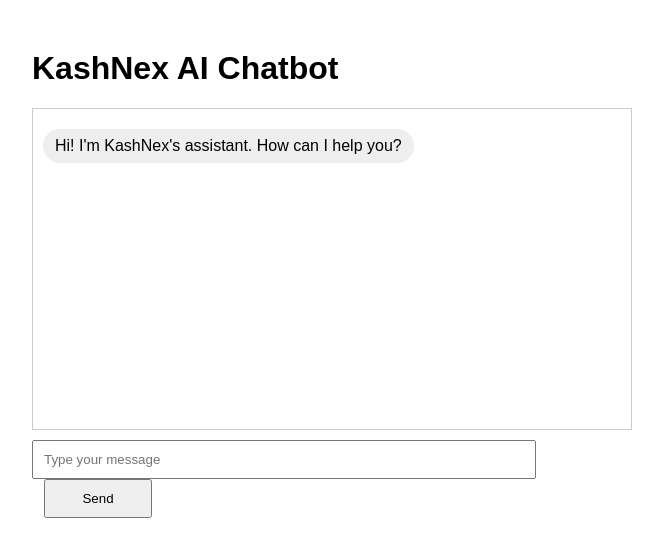
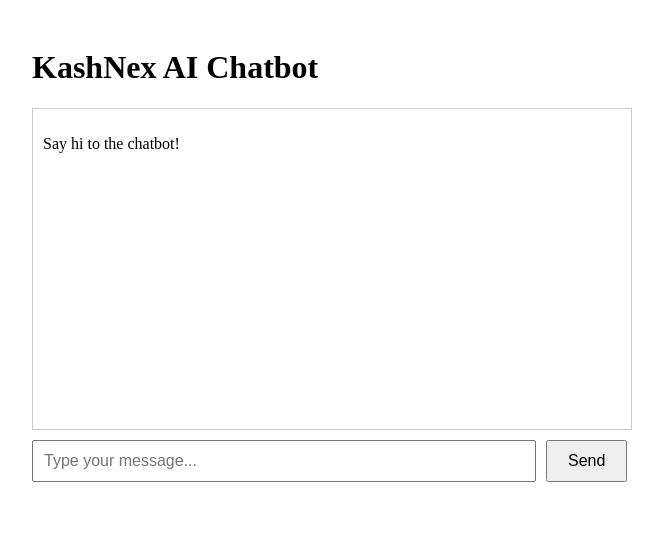
Before and after one commit to Anudeep361/KashNex-website, a Next.js app: page / in a window 1280 px wide. Shown: the top 556 px of the page, without its empty margins (308-971 px from the left). Built offline with nearby package versions, Linux system fonts and the light colour scheme.

Commit message:
Update index.js

```diff
--- a/pages/index.js
+++ b/pages/index.js
@@ -1,57 +1,92 @@
-import { useState } from 'react';
+import { useState } from "react";
 
 export default function Home() {
-  const [messages, setMessages] = useState([{ sender: 'bot', text: "Hi! I'm KashNex's assistant. How can I help you?" }]);
-  const [input, setInput] = useState('');
-  const [loading, setLoading] = useState(false);
+  const [input, setInput] = useState("");
+  const [messages, setMessages] = useState([]);
 
-  async function sendMessage() {
+  const sendMessage = async () => {
     if (!input.trim()) return;
-    const userMessage = { sender: 'user', text: input };
-    setMessages([...messages, userMessage]);
-    setInput('');
-    setLoading(true);
 
+    // Add user message
+    const newMessages = [...messages, { role: "user", content: input }];
+    setMessages(newMessages);
+    setInput("");
+
+    // Call backend API
     try {
-      const res = await fetch('/api/chat', {
-        method: 'POST',
-        headers: { 'Content-Type': 'application/json' },
+      const res = await fetch("/api/chat", {
+        method: "POST",
+        headers: { "Content-Type": "application/json" },
         body: JSON.stringify({ message: input }),
       });
+
+      if (!res.ok) {
+        throw new Error("Network response was not ok");
+      }
+
       const data = await res.json();
-      setMessages(prev => [...prev, { sender: 'bot', text: data.reply }]);
-    } catch {
-      setMessages(prev => [...prev, { sender: 'bot', text: 'Oops! Something went wrong.' }]);
-    } finally {
-      setLoading(false);
+
+      // Add bot response
+      setMessages((prev) => [...prev, { role: "bot", content: data.reply }]);
+    } catch (error) {
+      setMessages((prev) => [
+        ...prev,
+        { role: "bot", content: "Sorry, something went wrong." },
+      ]);
     }
-  }
+  };
 
   return (
-    <div style={{ maxWidth: 600, margin: '50px auto', fontFamily: 'Arial' }}>
+    <div style={{ maxWidth: 600, margin: "auto", padding: 20 }}>
       <h1>KashNex AI Chatbot</h1>
-      <div style={{ border: '1px solid #ccc', padding: 10, minHeight: 300, overflowY: 'auto' }}>
-        {messages.map((m, i) => (
-          <div key={i} style={{ textAlign: m.sender === 'user' ? 'right' : 'left', margin: '10px 0' }}>
-            <span style={{
-              display: 'inline-block',
-              padding: '8px 12px',
-              borderRadius: 20,
-              backgroundColor: m.sender === 'user' ? '#0070f3' : '#eee',
-              color: m.sender === 'user' ? 'white' : 'black',
-            }}>{m.text}</span>
-          </div>
+      <div
+        style={{
+          border: "1px solid #ccc",
+          padding: 10,
+          minHeight: 300,
+          marginBottom: 10,
+          overflowY: "auto",
+        }}
+      >
+        {messages.length === 0 && <p>Say hi to the chatbot!</p>}
+        {messages.map((msg, i) => (
+          <p
+            key={i}
+            style={{
+              textAlign: msg.role === "bot" ? "left" : "right",
+              backgroundColor: msg.role === "bot" ? "#eef" : "#ddf",
+              padding: "8px 12px",
+              borderRadius: 12,
+              maxWidth: "80%",
+              marginLeft: msg.role === "bot" ? 0 : "auto",
+              marginBottom: 8,
+            }}
+          >
+            {msg.content}
+          </p>
         ))}
       </div>
+
       <input
-        style={{ width: '80%', padding: 10, marginTop: 10 }}
+        type="text"
         value={input}
-        onChange={e => setInput(e.target.value)}
-        onKeyDown={e => e.key === 'Enter' && sendMessage()}
-        placeholder="Type your message"
+        placeholder="Type your message..."
+        onChange={(e) => setInput(e.target.value)}
+        onKeyDown={(e) => {
+          if (e.key === "Enter") sendMessage();
+        }}
+        style={{ width: "80%", padding: 10, fontSize: 16 }}
       />
-      <button style={{ width: '18%', padding: 10, marginLeft: '2%' }} onClick={sendMessage} disabled={loading}>
-        {loading ? '...' : 'Send'}
+      <button
+        onClick={sendMessage}
+        style={{
+          padding: "10px 20px",
+          fontSize: 16,
+          marginLeft: 10,
+          cursor: "pointer",
+        }}
+      >
+        Send
       </button>
     </div>
   );
```
